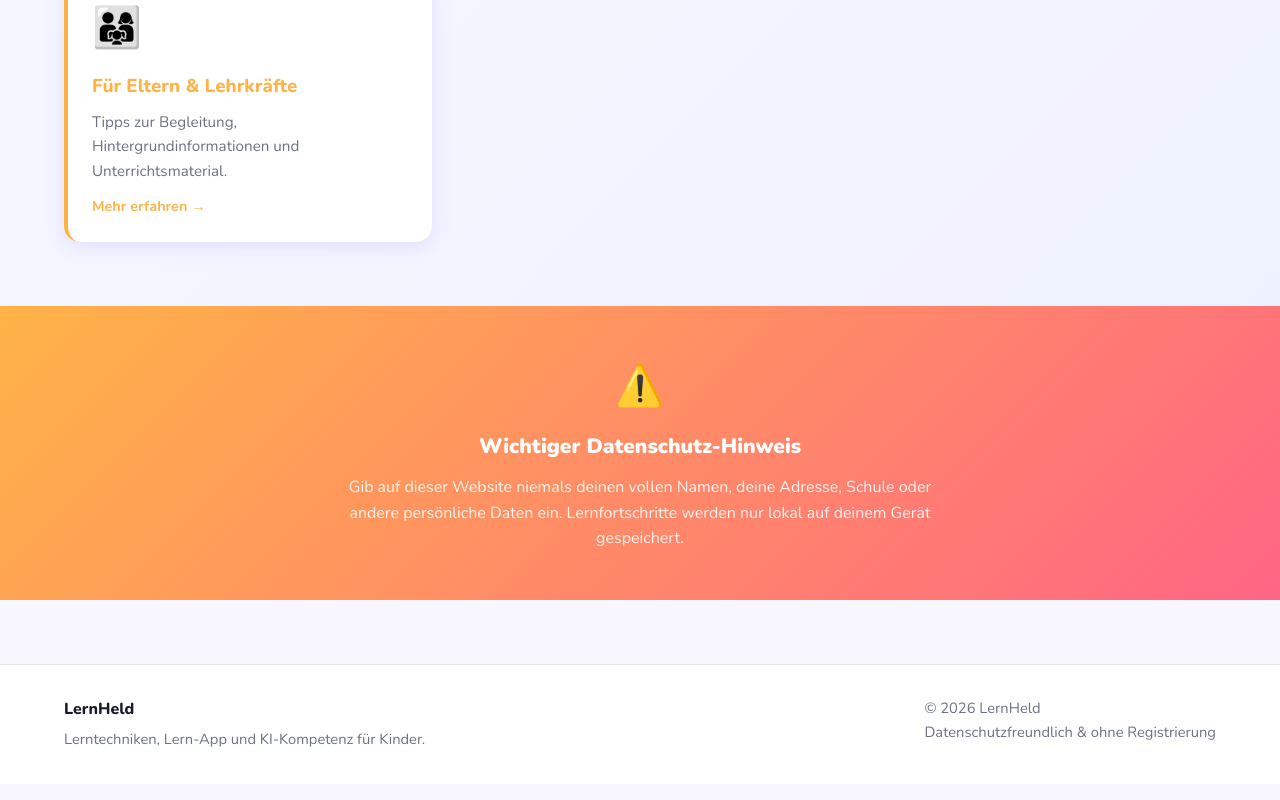
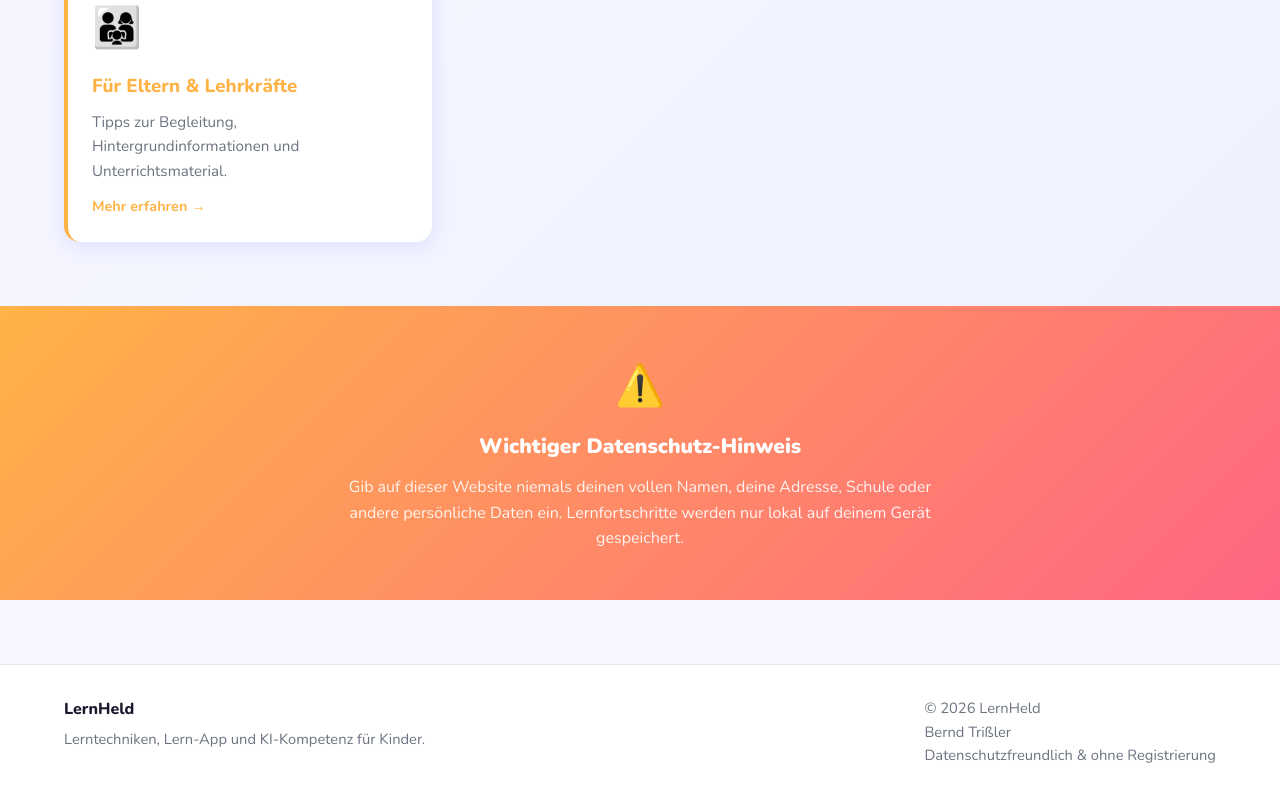
Before and after one commit to bendes-ai/lernhelden_4, a React (Vite) app in the folder client/: page / in a window 1280 px wide. Shown: the part 1767-2567 px from the top of the page. Built offline with nearby package versions, Linux system fonts and the light colour scheme.

Commit message:
Update Footer.jsx

```diff
--- a/client/src/components/Footer.jsx
+++ b/client/src/components/Footer.jsx
@@ -10,6 +10,7 @@ export default function Footer() {
         </div>
         <div style={{ color: 'var(--color-text-light)', fontSize: '.92rem' }}>
           <div>© 2026 LernHeld</div>
+          <div>Bernd Trißler</div>
           <div>Datenschutzfreundlich & ohne Registrierung</div>
         </div>
       </div>
```
